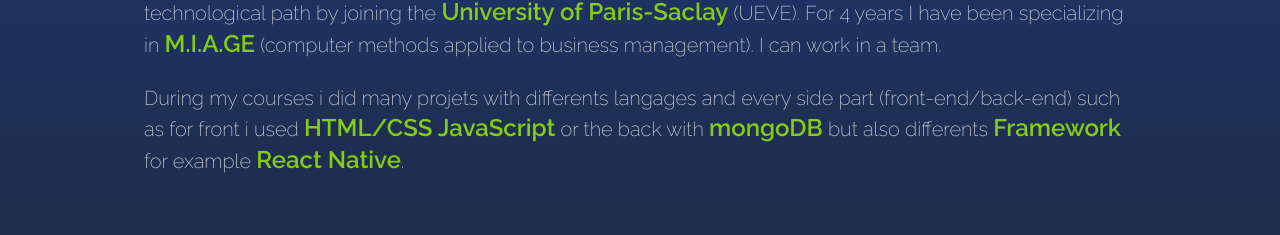
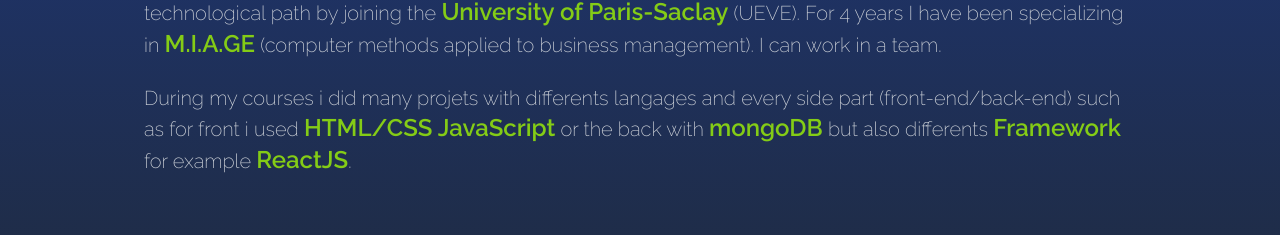
Before and after one commit to D-Davinson/davi_portfolio, a React (Create React App) app: page / in a window 1280 px wide. Shown: the part 1254-1489 px from the top of the page. Built offline with nearby package versions, Linux system fonts and the light colour scheme.

Commit message:
change text about

```diff
--- a/src/components/About.jsx
+++ b/src/components/About.jsx
@@ -17,7 +17,7 @@
           During my courses i did many projets with differents langages and every
           side part (front-end/back-end) such as for front i used <span className='text-lime-500 font-semibold text-2xl'>HTML/CSS JavaScript</span> or the back with <span className='text-lime-500
           font-semibold text-2xl'>mongoDB</span> but also differents <span className='text-lime-500
-          font-semibold text-2xl'>Framework</span> for example <span className='text-lime-500 font-semibold text-2xl'>React Native</span>.
+          font-semibold text-2xl'>Framework</span> for example <span className='text-lime-500 font-semibold text-2xl'>ReactJS</span>.
         </p>
       </div>
     </div>
```
